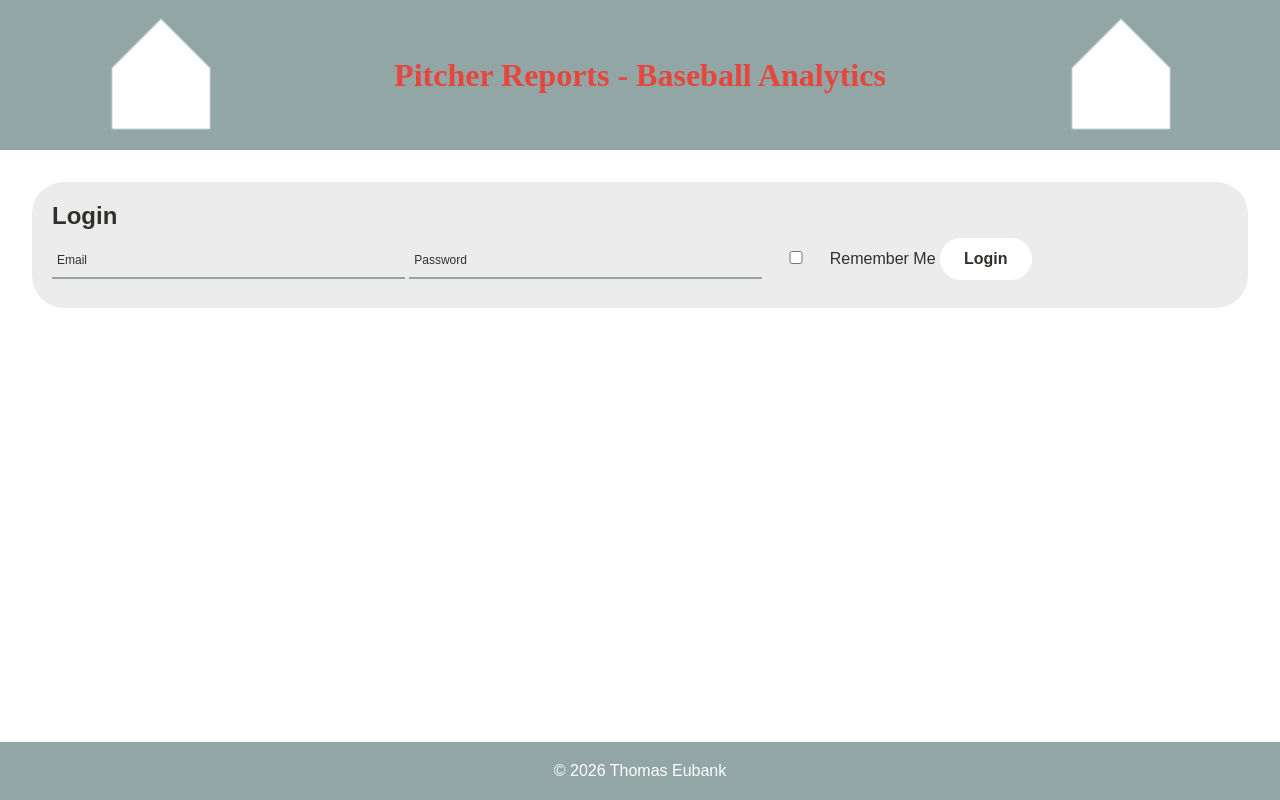
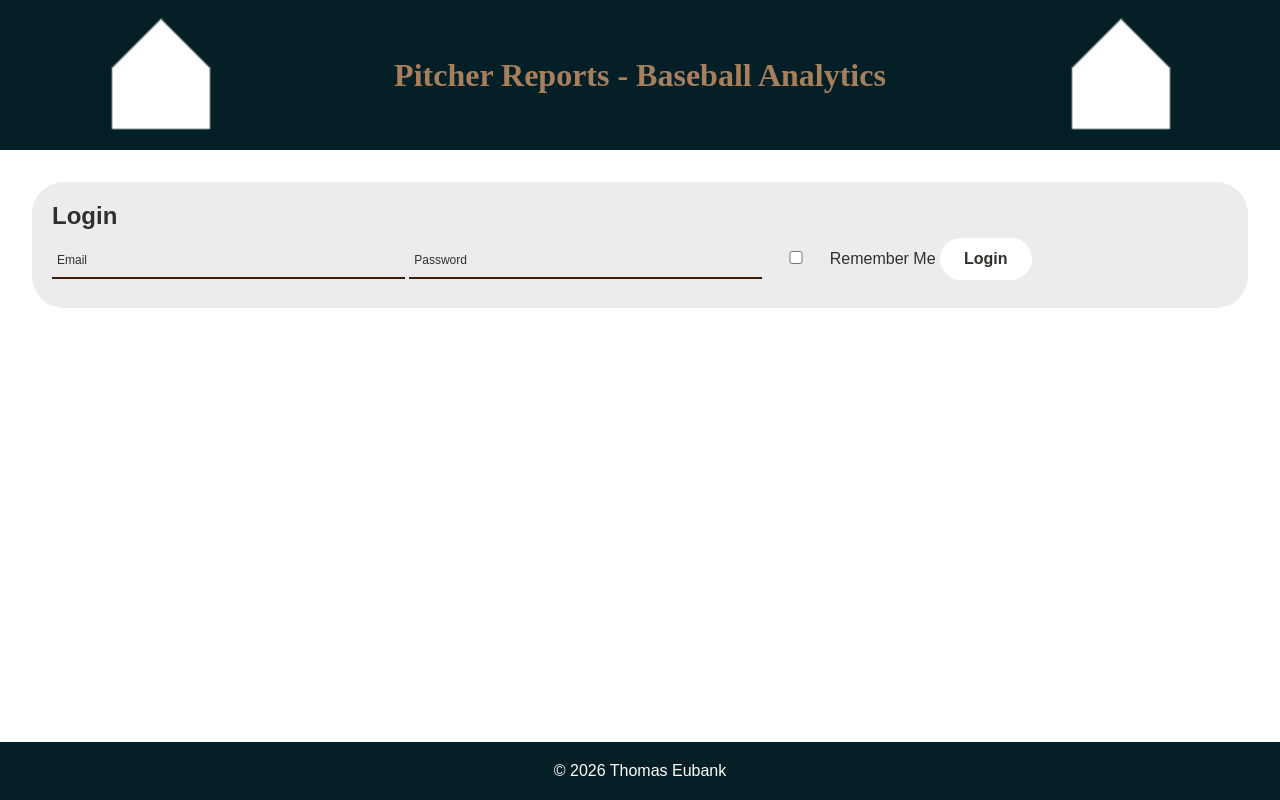
Before and after one commit to WarmFreezer/pitcher_reports, a Flask app: page /login in a window 1280 px wide. Run offline with Flask 3, Linux system fonts and the light colour scheme.

Commit message:
Better styling

```diff
--- a/app/static/style.css
+++ b/app/static/style.css
@@ -1,11 +1,11 @@
 /* Global variables defined in :root */
 :root {
-  --primary: #92A6A6;
-  --secondary: #E5463D;
-  --tertiary: #BDF2F2;
+  --primary: #042026;
+  --secondary: #a67f5d;
+  --tertiary: #d9d2bf;
   --dark: #30312C;
-  --light: #ECECEC;
-  --accent: #50594f;
+  --light: #ececec;
+  --accent: #401d09;
 }
 
 /* Reset */
@@ -29,7 +29,7 @@ body {
 /* Input Styles */
 input {
   border: none;
-  border-bottom: 2px solid var(--primary);
+  border-bottom: 2px solid var(--accent);
   background: transparent;
   padding: 10px 5px;
   font-size: 12px;
```
